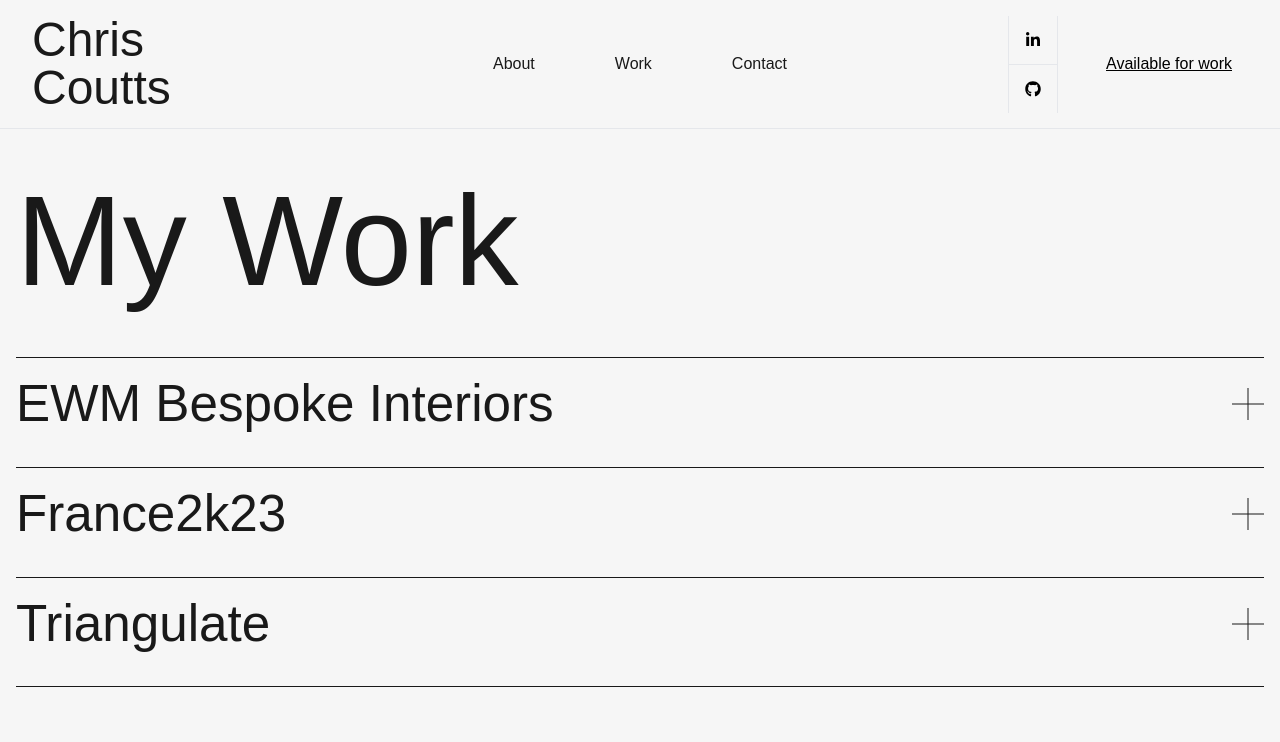
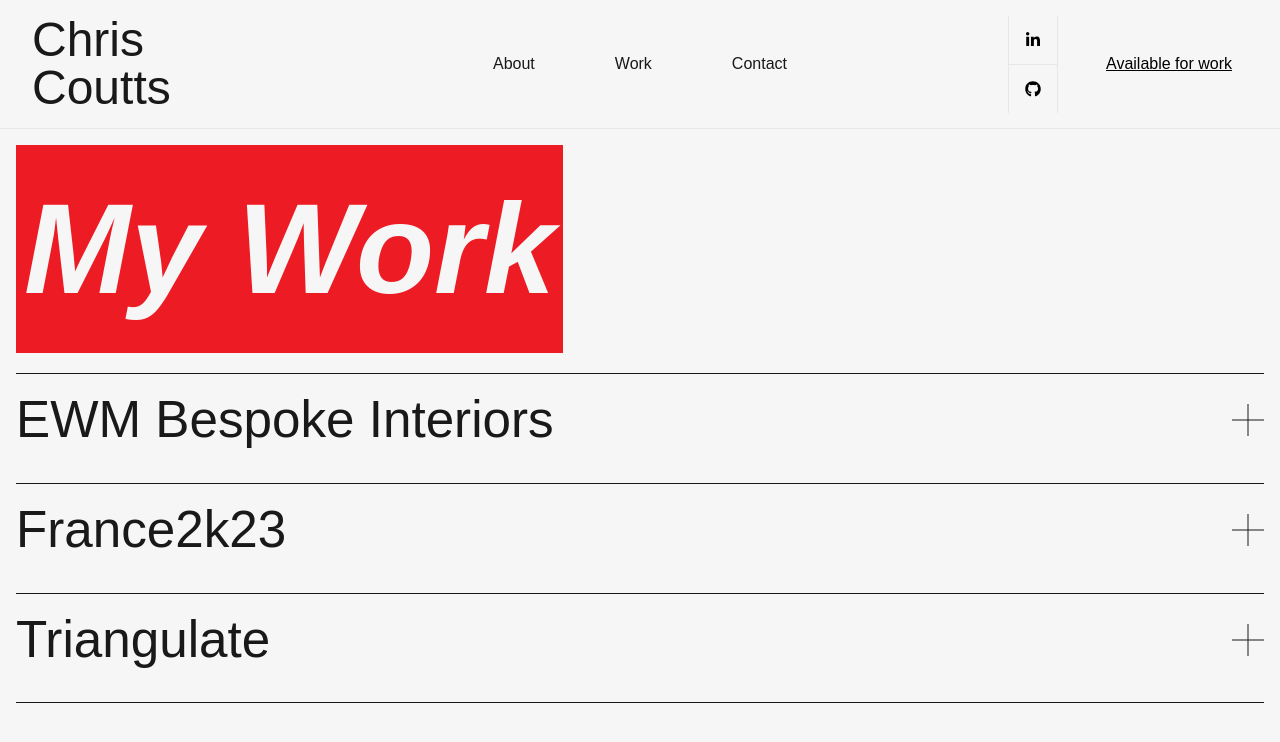
Before and after one commit to ccoutts2/portfolio_v2, a Next.js app: page /work in a window 1280 px wide. Shown: the top 742 px of the page. Built offline with nearby package versions, Linux system fonts and the light colour scheme.

Commit message:
Implement dynamic background color change

```diff
--- a/src/components/Accordion/AccordionItem.tsx
+++ b/src/components/Accordion/AccordionItem.tsx
@@ -8,6 +8,7 @@ import Link from "next/link";
 import { Button } from "../ui/buttons/Button";
 import gsap from "gsap";
 import { TransitionLink } from "../layout/navigation/TransitionLink/TransitionLink";
+import HoverBackground from "../HoverBackground/HoverBackground";
 
 export interface AccordionItemProps {
   isActive: boolean;
@@ -47,7 +48,7 @@ export const AccordionItem = ({
   }, [isActive]);
 
   return (
-    <div className={styles.AccordionItem} onClick={onClick}>
+    <HoverBackground className={styles.AccordionItem} onClick={onClick}>
       <AccordionTitle title={title} onClick={onClick} isActive={isActive} />
       <section
         className={classNames(
@@ -98,7 +99,7 @@ export const AccordionItem = ({
           </TransitionLink>
         </div>
       </section>
-    </div>
+    </HoverBackground>
   );
 };
 export default AccordionItem;
--- /dev/null
+++ b/src/components/HoverBackground/HoverBackground.tsx
@@ -0,0 +1,41 @@
+import { useState, useEffect } from "react";
+
+interface HoverBackgroundProps {
+  children: React.ReactNode;
+  className?: string;
+  onClick?: () => void;
+}
+
+const HoverBackground = ({ children, className, onClick }: HoverBackgroundProps) => {
+  const [degrees, setDegrees] = useState(0);
+  const [isHovering, setIsHovering] = useState(false);
+
+  useEffect(() => {
+    let interval: any;
+
+    if (isHovering) {
+      interval = setInterval(() => {
+        setDegrees((prev) => (prev >= 360 ? 0 : prev + 1));
+      }, 50);
+    } else {
+      setDegrees(0);
+    }
+
+    return () => clearInterval(interval);
+  }, [isHovering]);
+
+  return (
+    <div
+      className={className}
+      onClick={onClick}
+      onMouseEnter={() => setIsHovering(true)}
+      onMouseLeave={() => setIsHovering(false)}
+      style={{
+        backgroundColor: isHovering ? `hsl(${degrees}, 80%, 70%)` : "#f6f6f6",
+      }}>
+      {children}
+    </div>
+  );
+};
+
+export default HoverBackground;
--- a/src/components/layout/header/PageHeader/PageHeader.tsx
+++ b/src/components/layout/header/PageHeader/PageHeader.tsx
@@ -5,7 +5,9 @@ interface PaheHeaderProps {
 export const PageHeader = ({ label }: PaheHeaderProps) => {
   return (
     <header className="p-4">
-      <h1 className="text-clampHeader">{label}</h1>
+      <h1 className="text-clampHeader bg-[#ED1C24] p-2 text-[#f6f6f6] italic w-fit h-fit font-bold">
+        {label}
+      </h1>
     </header>
   );
 };
```
